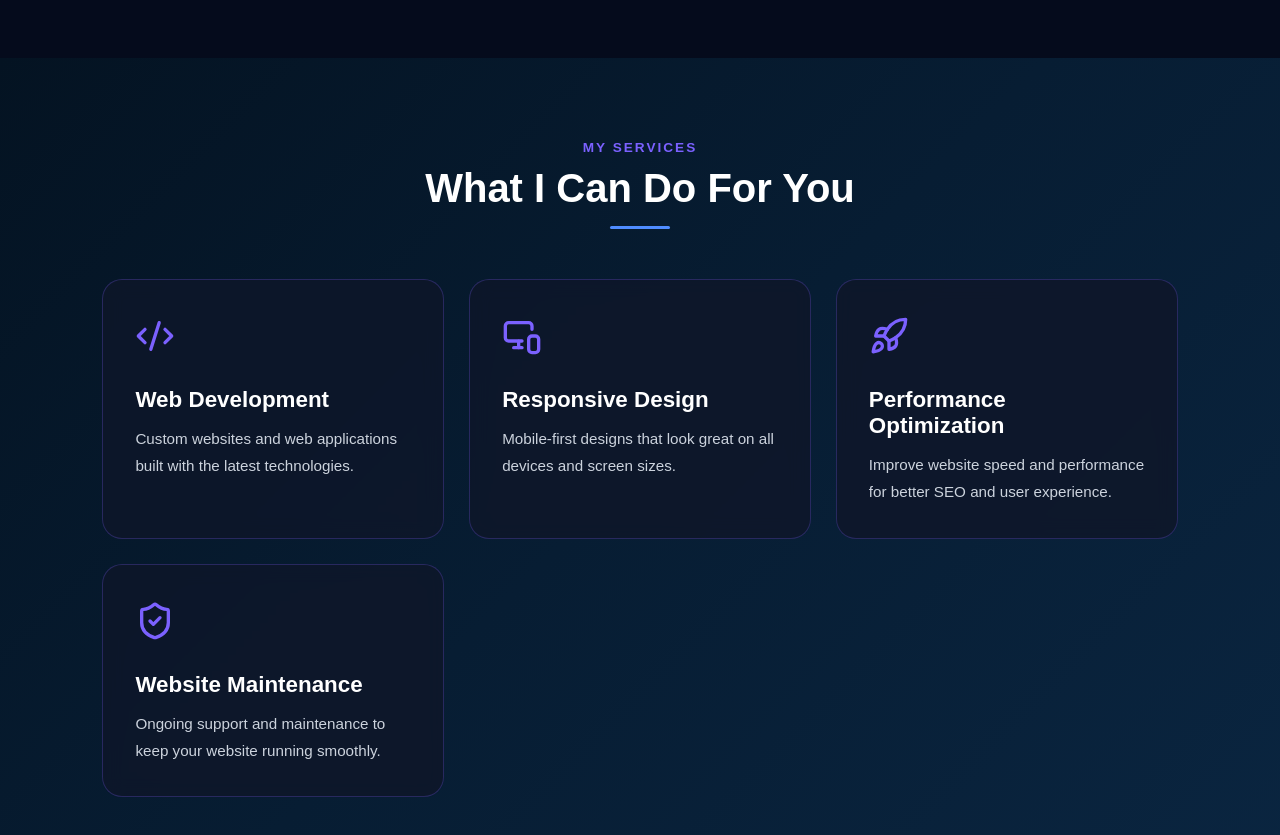
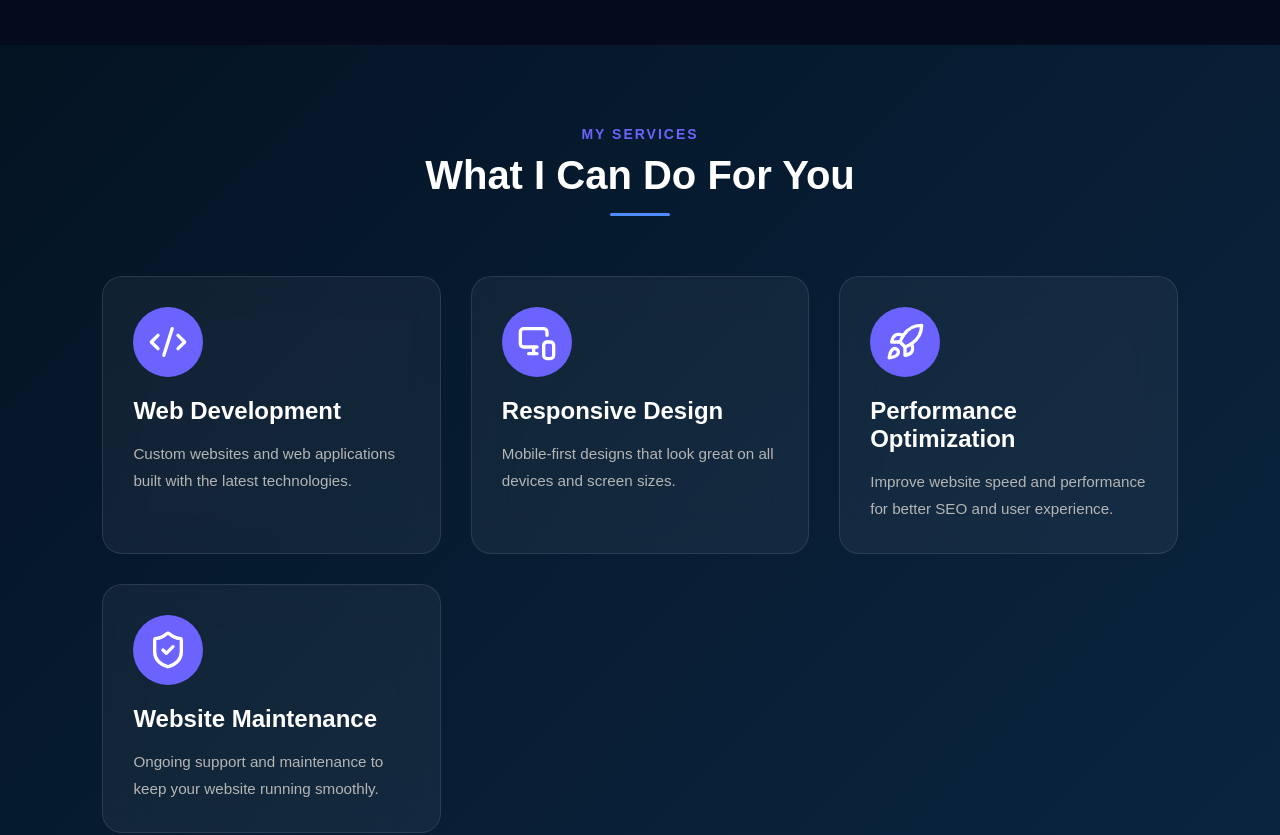
Before and after one commit to Adam-ops0952/My-Portfolio, a React (Vite) app: page / in a window 1280 px wide. Shown: the part 1960-2795 px from the top of the page. Built offline with nearby package versions, Linux system fonts and the light colour scheme; no server answers.

Commit message:
modify service page styles

```diff
--- a/src/Styles/Services.css
+++ b/src/Styles/Services.css
@@ -1,4 +1,189 @@
-.services-section {
+
+    /* ===================================
+   PAGE CONTAINER
+=================================== */
+
+.services-page {
+  min-height: 100vh;
+  background: #050b1f;
+  padding: 100px 8%;
+}
+
+
+/* ===================================
+   PAGE HEADER
+=================================== */
+
+.services-header {
+  text-align: center;
+  margin-bottom: 60px;
+}
+
+.services-header span {
+  color: #6c63ff;
+  text-transform: uppercase;
+  letter-spacing: 2px;
+  font-size: 14px;
+}
+
+.services-header h1 {
+  color: white;
+  font-size: 48px;
+  margin-top: 10px;
+}
+
+.services-header p {
+  color: #a0a0a0;
+  margin-top: 10px;
+}
+
+
+/* ===================================
+   SERVICES GRID
+=================================== */
+
+.services-grid {
+  display: grid;
+  grid-template-columns: repeat(auto-fit, minmax(300px, 1fr));
+  gap: 30px;
+}
+
+
+/* ===================================
+   SERVICE CARD
+=================================== */
+
+.service-card {
+  background: rgba(255,255,255,0.05);
+  border: 1px solid rgba(255,255,255,0.1);
+
+  backdrop-filter: blur(20px);
+
+  padding: 30px;
+  border-radius: 20px;
+
+  transition: all 0.4s ease;
+
+  position: relative;
+  overflow: hidden;
+}
+
+
+/* ===================================
+   CARD HOVER EFFECT
+=================================== */
+
+.service-card:hover {
+  transform: translateY(-12px);
+
+  border-color: #6c63ff;
+
+  box-shadow:
+    0 20px 50px rgba(108,99,255,.4);
+}
+
+
+/* ===================================
+   ICON SECTION
+=================================== */
+
+.service-icon {
+  width: 70px;
+  height: 70px;
+
+  background: #6c63ff;
+  color: white;
+
+  display: flex;
+  align-items: center;
+  justify-content: center;
+
+  border-radius: 50%;
+
+  font-size: 28px;
+
+  margin-bottom: 20px;
+}
+
+
+/* ===================================
+   TEXT
+=================================== */
+
+.service-card h3 {
+  color: white;
+  margin-bottom: 15px;
+  font-size: 24px;
+}
+
+.service-card p {
+  color: #b5b5b5;
+  line-height: 1.8;
+}
+
+
+/* ===================================
+   ANIMATED BORDER GLOW
+=================================== */
+
+.service-card::before {
+  content: "";
+
+  position: absolute;
+
+  width: 200px;
+  height: 200px;
+
+  background: rgba(108,99,255,.2);
+
+  top: -80px;
+  right: -80px;
+
+  border-radius: 50%;
+
+  transition: .5s ease;
+}
+
+.service-card:hover::before {
+  transform: scale(1.4);
+}
+
+/* Loading */
+
+.loading-container {
+    height: 100vh;
+    display: flex;
+    flex-direction: column;
+    justify-content: center;
+    align-items: center;
+    gap: 15px;
+}
+
+.spinner {
+    width: 60px;
+    height: 60px;
+    border: 5px solid #ddd;
+    border-top: 5px solid #0066ff;
+    border-radius: 50%;
+    animation: spin 1s linear infinite;
+}
+
+@keyframes spin {
+    100% {
+        transform: rotate(360deg);
+    }
+}
+
+/* Error */
+
+.error-container {
+    text-align: center;
+    margin-top: 100px;
+    color: crimson;
+}
+
+
+/*.services-section {
     padding: 80px 10%;
     background: #f5f7fa;
     min-height: 100vh;
@@ -39,37 +224,4 @@
     color: #cccccc;
     line-height: 1.7;
 }
-
-/* Loading */
-
-.loading-container {
-    height: 100vh;
-    display: flex;
-    flex-direction: column;
-    justify-content: center;
-    align-items: center;
-    gap: 15px;
-}
-
-.spinner {
-    width: 60px;
-    height: 60px;
-    border: 5px solid #ddd;
-    border-top: 5px solid #0066ff;
-    border-radius: 50%;
-    animation: spin 1s linear infinite;
-}
-
-@keyframes spin {
-    100% {
-        transform: rotate(360deg);
-    }
-}
-
-/* Error */
-
-.error-container {
-    text-align: center;
-    margin-top: 100px;
-    color: crimson;
-}
+    */
--- a/src/pages/Services.jsx
+++ b/src/pages/Services.jsx
@@ -48,13 +48,20 @@ function Services() {
     }
 
     return (
-        <section className="services-section">
-            <h1 className="section-title">Our Services</h1>
+        <section className="services-page">
+            <div className="services-header">
+                <span>WHAT I OFFER</span>
+                <h1>My Services</h1>
+                <p>Building modern, scalable and secure applications.</p>
+
+            </div>
+
 
             <div className="services-grid">
                 {services.map((service) => (
                     <div className="service1-card" key={service.id}>
-                        <h2>{service.title}</h2>
+                        <div className="service-icon">{service.icon}</div>
+                        <h3>{service.title}</h3>
                         <p>{service.description}</p>
                     </div>
                 ))}
```
